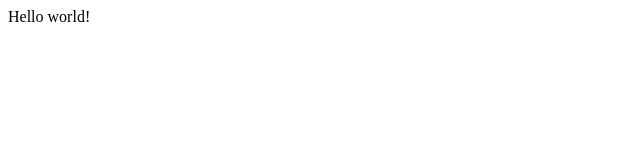
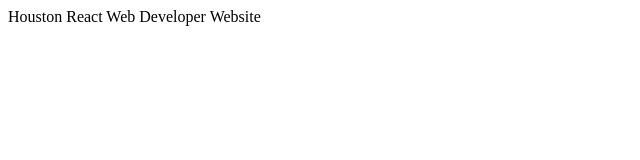
Before and after one commit to React-HTX/Houston-React-Developers-Website, a Gatsby site: page / in a window 1280 px wide. Shown: the whole page, without its empty margins (0-640 px from the left). Built offline with nearby package versions, Linux system fonts and the light colour scheme; Gatsby itself is replaced by a stand-in of ours.

Commit message:
Intial Commit

```diff
--- a/src/pages/index.js
+++ b/src/pages/index.js
@@ -1,5 +1,5 @@
 import React from "react"
 
 export default function Home() {
-  return <div>Hello world!</div>
+  return <div>Houston React Web Developer Website</div>
 }
```
